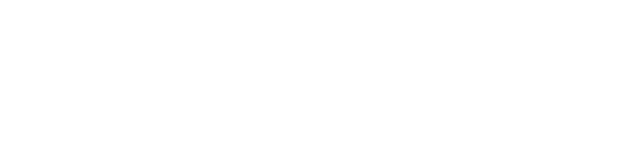
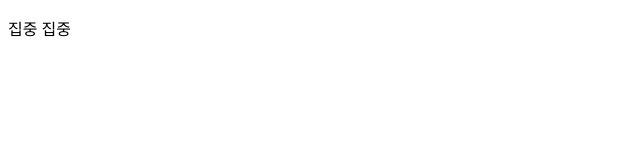
Before and after one commit to milktegi/git-two, a plain HTML site: page index.html in a window 1280 px wide. Shown: the full height of the page, 0-640 px from the left. Drawn offline with Linux system fonts and the light colour scheme.

Commit message:
added index html

```diff
--- a/index.html
+++ b/index.html
@@ -7,6 +7,6 @@
     <title>mario starts</title>
 </head>
 <body>
-
+    <p>집중 집중</p>
 </body>
 </html>
```
